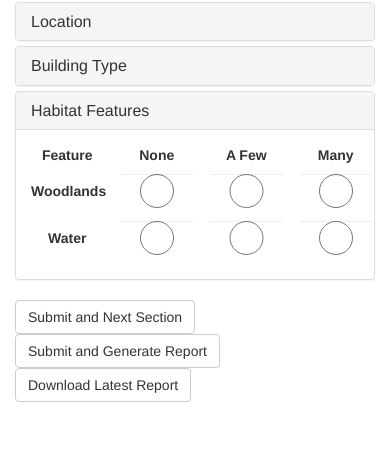
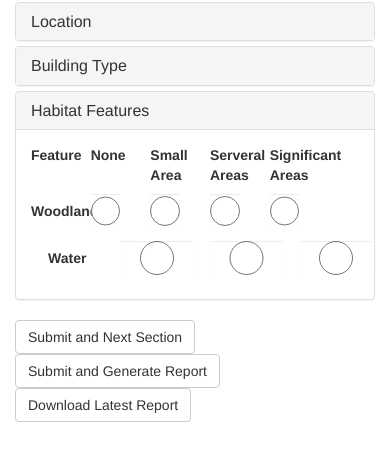
Before and after one commit to Nathan-JDawson/Bat-App, a plain HTML site: page website/webpages/project_details/site_description.html in a window 390 px wide. Shown: the part 68-528 px from the top of the page. Drawn offline with nearby package versions, Linux system fonts and the light colour scheme; files that its build step writes are made by us from their sources; files whose address does not match are found by name.

Commit message:
Testing habitat features on mobile

```diff
--- a/website/webpages/project_details/site_description.html
+++ b/website/webpages/project_details/site_description.html
@@ -239,23 +239,38 @@
                     <div id="habitat_collapse" class="panel-collapse collapse in">
                         <div class="panel-body">
                             <form id="habitat_form">
+                                <!--
+                                    Features:
+                                    Arable land
+                                    Flowing Water
+                                    Grassland
+                                    Hedgerows
+                                    Pasture
+                                    Scrubland
+                                    Standing Water
+                                    Woodland
+                                -->
                                 <div class="row">
-                                    <label class="col-xs-3 center">Feature</label>
-                                    <label class="col-xs-3 center">None</label>
-                                    <label class="col-xs-3 center">A Few</label>
-                                    <label class="col-xs-3 center">Many</label>
+                                    <label class="col-xs-2 center">Feature</label>
+                                    <label class="col-xs-2 center">None</label>
+                                    <label class="col-xs-2 center">Small Area</label>
+                                    <label class="col-xs-2 center">Serveral Areas</label>
+                                    <label class="col-xs-2 center">Significant Areas</label>
                                 </div>
                                 <div class="row">
                                     <div class="form-group">
-                                        <label class="col-xs-3 grid_label center">Woodlands</label>
-                                        <div class="col-xs-3">
+                                        <label class="col-xs-2 grid_label center">Woodlands</label>
+                                        <div class="col-xs-2">
                                             <input type="radio" class="form-control" name="woodland" value="none">
                                         </div>
-                                        <div class="col-xs-3">
-                                            <input type="radio" class="form-control" name="woodland" value="few">
+                                        <div class="col-xs-2">
+                                            <input type="radio" class="form-control" name="woodland" value="small">
                                         </div>
-                                        <div class="col-xs-3">
-                                            <input type="radio" class="form-control" name="woodland" value="many">
+                                        <div class="col-xs-2">
+                                            <input type="radio" class="form-control" name="woodland" value="several">
+                                        </div>
+                                        <div class="col-xs-2">
+                                            <input type="radio" class="form-control" name="woodland" value="significant">
                                         </div>
                                     </div>
                                 </div>
```
